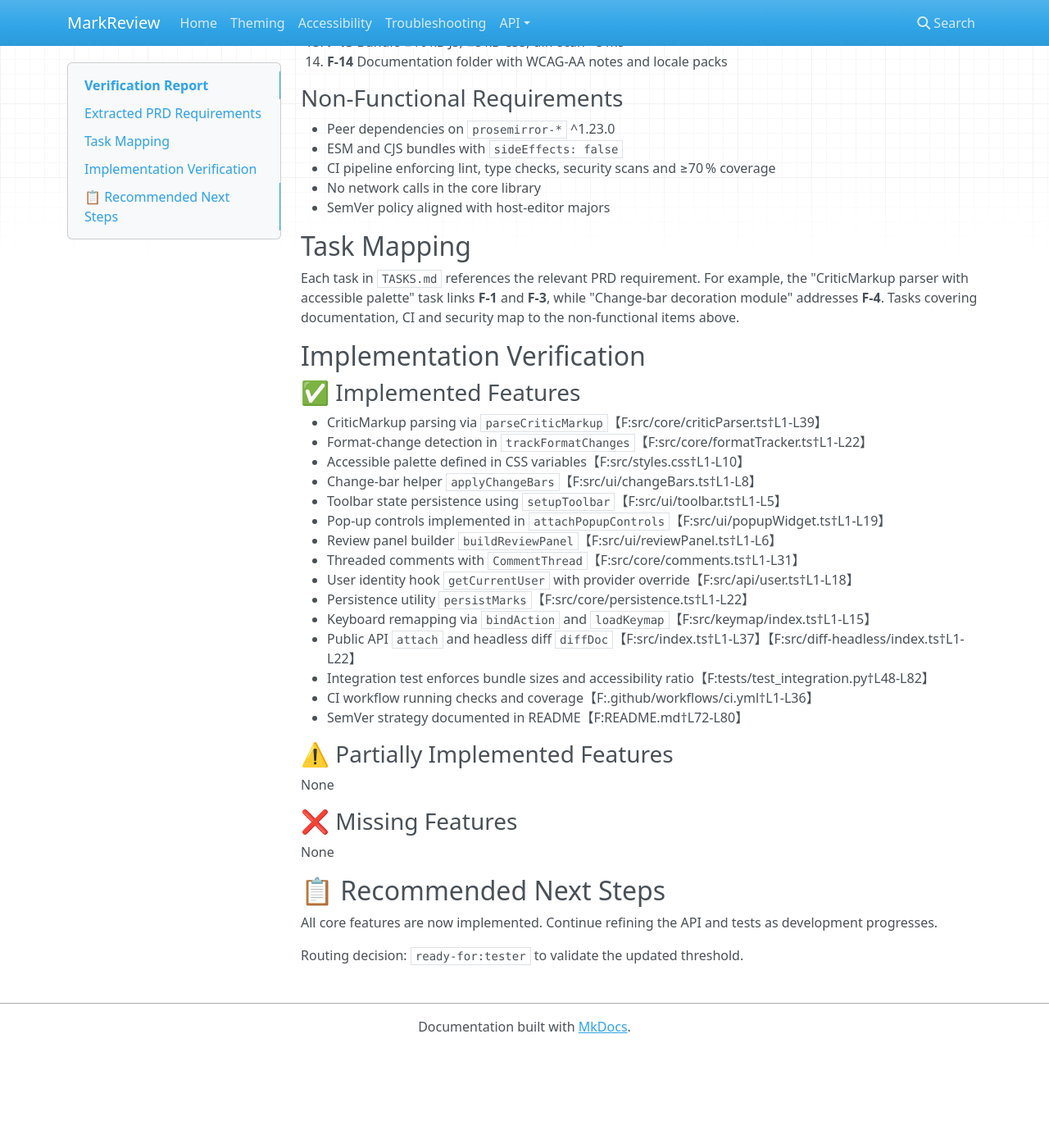
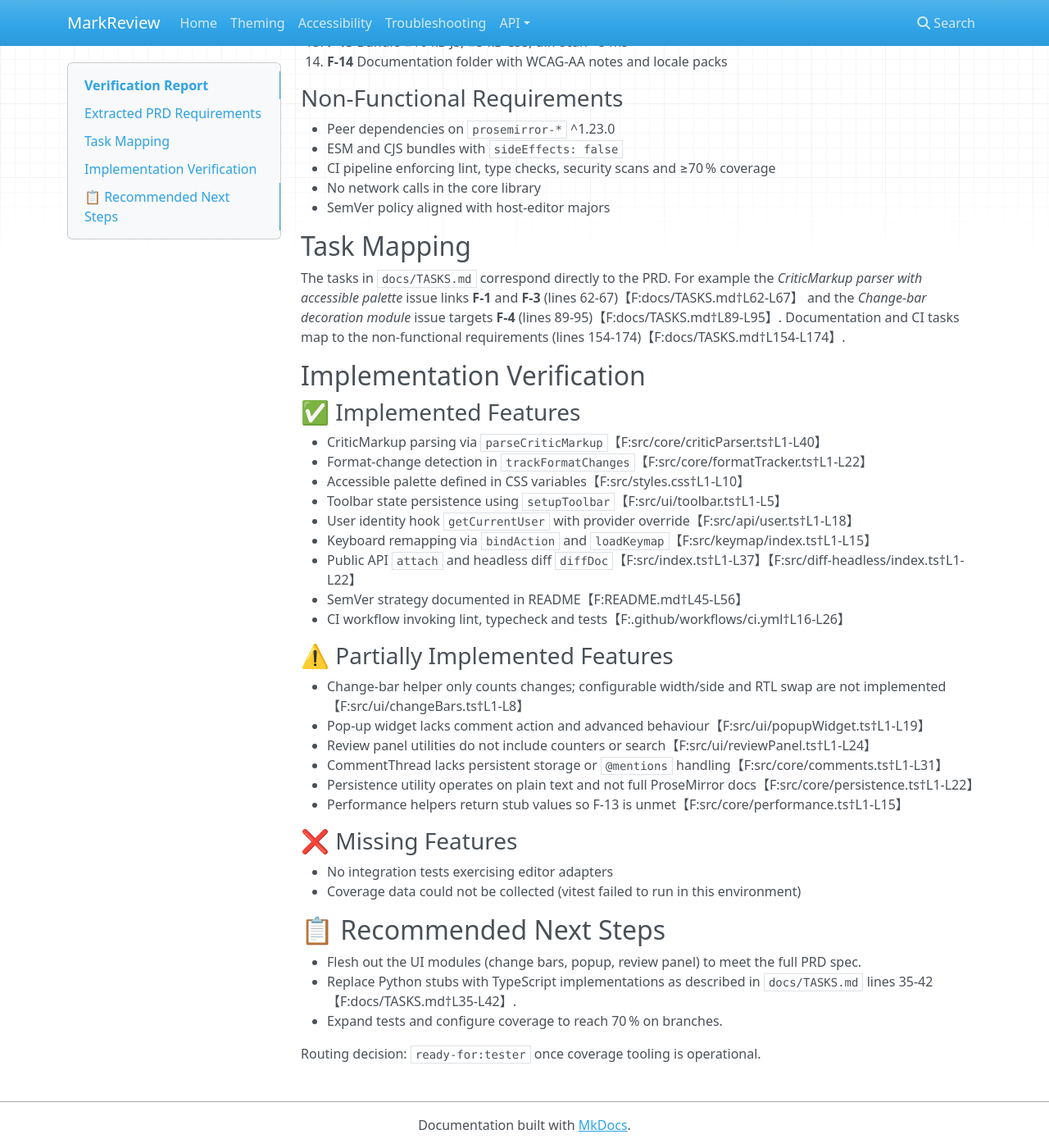
Before and after one commit to eputnam77/MarkReview, an MkDocs documentation site: the page built from docs/VERIFICATION_REPORT.md, in a window 1280 px wide and 1400 px high, scrolled down 471 px. Shown: the whole window at 82% size. Built offline with MkDocs 1.6.1, drawn with Linux system fonts in a browser that asks for light colours; nearby versions of some CDN libraries; before the commit the page ends 1751 px from its top, so only the background shows below that.

Commit message:
docs(report): update verification findings

```diff
--- a/docs/VERIFICATION_REPORT.md
+++ b/docs/VERIFICATION_REPORT.md
@@ -15,8 +15,8 @@
 10. **F-10** Persist changes to ProseMirror document with clean export
 11. **F-11** Keyboard-map utility (remappable keys across layouts)
 12. **F-12** Public attach API & headless `diffDoc()` export
-13. **F-13** Bundle ≤10 kB JS, ≤5 kB CSS; diff scan <5 ms
-14. **F-14** Documentation folder with WCAG-AA notes and locale packs
+13. **F-13** Bundle ≤10 kB JS, ≤5 kB CSS; diff scan <5 ms
+14. **F-14** Documentation folder with WCAG‑AA notes and locale packs
 
 ### Non-Functional Requirements
 - Peer dependencies on `prosemirror-*` ^1.23.0
@@ -26,37 +26,42 @@
 - SemVer policy aligned with host-editor majors
 
 ## Task Mapping
-Each task in `TASKS.md` references the relevant PRD requirement. For example, the "CriticMarkup parser with accessible palette" task links **F‑1** and **F‑3**, while "Change‑bar decoration module" addresses **F‑4**. Tasks covering documentation, CI and security map to the non‑functional items above.
+The tasks in `docs/TASKS.md` correspond directly to the PRD. For example the
+*CriticMarkup parser with accessible palette* issue links **F‑1** and **F‑3**
+(lines 62‑67)【F:docs/TASKS.md†L62-L67】 and the *Change‑bar decoration module*
+issue targets **F‑4** (lines 89‑95)【F:docs/TASKS.md†L89-L95】. Documentation and
+CI tasks map to the non‑functional requirements (lines 154‑174)【F:docs/TASKS.md†L154-L174】.
 
 ## Implementation Verification
 
 ### ✅ Implemented Features
-- CriticMarkup parsing via `parseCriticMarkup`【F:src/core/criticParser.ts†L1-L39】
+- CriticMarkup parsing via `parseCriticMarkup`【F:src/core/criticParser.ts†L1-L40】
 - Format-change detection in `trackFormatChanges`【F:src/core/formatTracker.ts†L1-L22】
 - Accessible palette defined in CSS variables【F:src/styles.css†L1-L10】
-- Change-bar helper `applyChangeBars`【F:src/ui/changeBars.ts†L1-L8】
 - Toolbar state persistence using `setupToolbar`【F:src/ui/toolbar.ts†L1-L5】
-- Pop-up controls implemented in `attachPopupControls`【F:src/ui/popupWidget.ts†L1-L19】
-- Review panel builder `buildReviewPanel`【F:src/ui/reviewPanel.ts†L1-L6】
-- Threaded comments with `CommentThread`【F:src/core/comments.ts†L1-L31】
 - User identity hook `getCurrentUser` with provider override【F:src/api/user.ts†L1-L18】
-- Persistence utility `persistMarks`【F:src/core/persistence.ts†L1-L22】
 - Keyboard remapping via `bindAction` and `loadKeymap`【F:src/keymap/index.ts†L1-L15】
 - Public API `attach` and headless diff `diffDoc`【F:src/index.ts†L1-L37】【F:src/diff-headless/index.ts†L1-L22】
-- Integration test enforces bundle sizes and accessibility ratio【F:tests/test_integration.py†L48-L82】
-- CI workflow running checks and coverage【F:.github/workflows/ci.yml†L1-L36】
-- SemVer strategy documented in README【F:README.md†L72-L80】
+- SemVer strategy documented in README【F:README.md†L45-L56】
+- CI workflow invoking lint, typecheck and tests【F:.github/workflows/ci.yml†L16-L26】
 
 ### ⚠️ Partially Implemented Features
-
-None
+- Change‑bar helper only counts changes; configurable width/side and RTL swap are not implemented【F:src/ui/changeBars.ts†L1-L8】
+- Pop-up widget lacks comment action and advanced behaviour【F:src/ui/popupWidget.ts†L1-L19】
+- Review panel utilities do not include counters or search【F:src/ui/reviewPanel.ts†L1-L24】
+- CommentThread lacks persistent storage or `@mentions` handling【F:src/core/comments.ts†L1-L31】
+- Persistence utility operates on plain text and not full ProseMirror docs【F:src/core/persistence.ts†L1-L22】
+- Performance helpers return stub values so F‑13 is unmet【F:src/core/performance.ts†L1-L15】
 
 ### ❌ Missing Features
-
-None
+- No integration tests exercising editor adapters
+- Coverage data could not be collected (vitest failed to run in this environment)
 
 ## 📋 Recommended Next Steps
+- Flesh out the UI modules (change bars, popup, review panel) to meet the full
+  PRD spec.
+- Replace Python stubs with TypeScript implementations as described in
+  `docs/TASKS.md` lines 35‑42【F:docs/TASKS.md†L35-L42】.
+- Expand tests and configure coverage to reach 70 % on branches.
 
-All core features are now implemented. Continue refining the API and tests as development progresses.
-
-Routing decision: `ready-for:tester` to validate the updated threshold.
+Routing decision: `ready-for:tester` once coverage tooling is operational.
```
